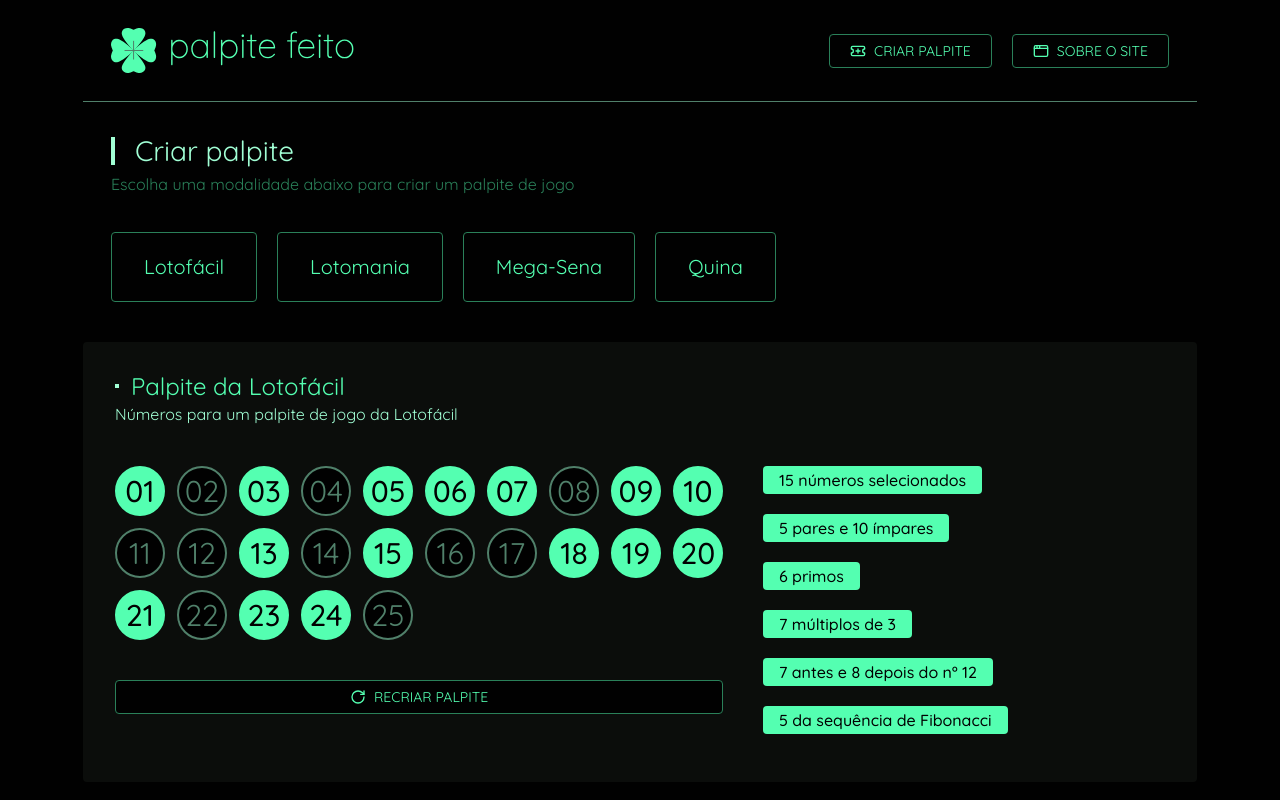
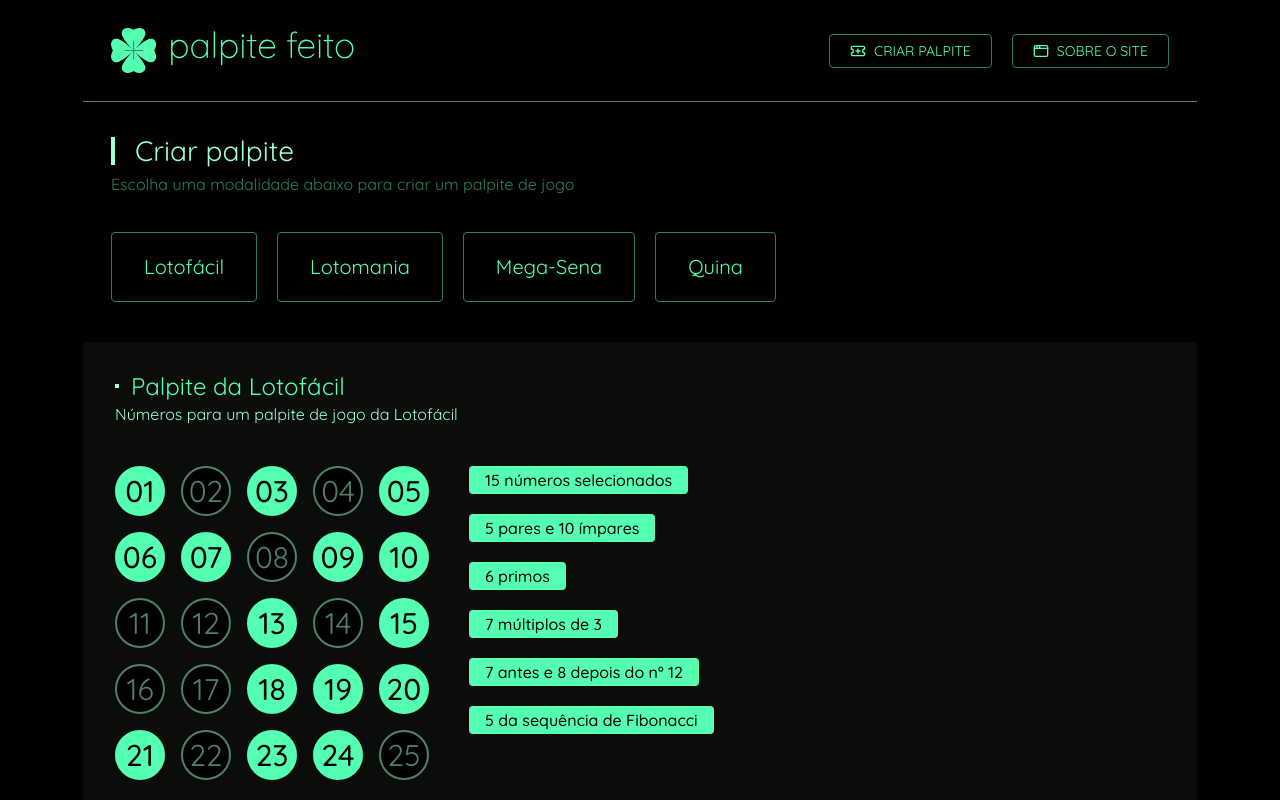
Before and after one commit to philipeoliveira/palpite-feito, a React (Vite) app: page / in a window 1280 px wide. Shown: the top 800 px of the page. Built offline with nearby package versions, Linux system fonts and the light colour scheme.

Commit message:
Customize the number of betting columns

```diff
--- a/src/components/Bet.tsx
+++ b/src/components/Bet.tsx
@@ -45,7 +45,11 @@ export function Bet() {
          <div id='bet' className='flex gap-10'>
             <div className='flex flex-col gap-10'>
                <form id='bet-form'>
-                  <fieldset className='grid grid-cols-10 gap-3'>
+                  <fieldset
+                     className={`grid ${
+                        +totalNumbersAvailable < 50 ? 'grid-cols-5' : 'grid-cols-10'
+                     } gap-4`}
+                  >
                      <ToastCustom>
                         <BetNumbers />
                      </ToastCustom>
```
